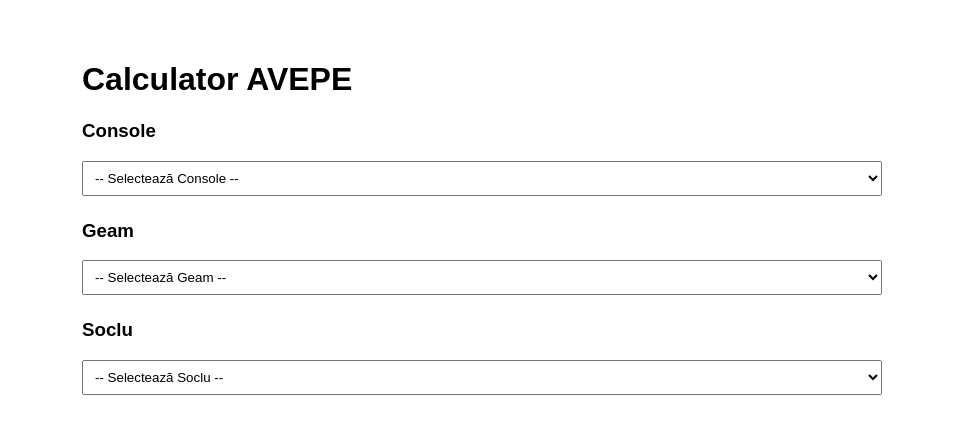
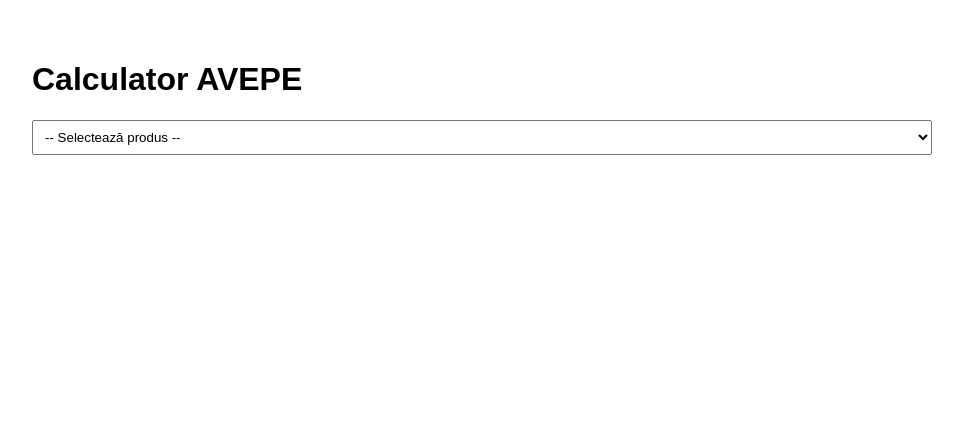
Before and after one commit to eugenpivo/avepe-calculator, a Next.js app: page / in a window 1280 px wide. Shown: the top 434 px of the page, without its empty margins (158-1121 px from the left). Built offline with nearby package versions, Linux system fonts and the light colour scheme.

Commit message:
Update index.js

```diff
--- a/pages/index.js
+++ b/pages/index.js
@@ -1,109 +1,100 @@
 import { useState } from 'react';
 
 const produse = [
-  {
-    categorie: "Console",
-    cod: "AVE-Cons 101",
-    denumire: "Consolă Clasică",
-    dimensiune: "200x150 mm",
-    pret: 75,
-    um: "buc"
-  },
-  {
-    categorie: "Geam",
-    cod: "AVE-101",
-    denumire: "Ancadrament sus",
-    dimensiune: "85x40 mm",
-    pret: 95,
-    um: "ml"
-  },
-  {
-    categorie: "Geam",
-    cod: "AVE-102",
-    denumire: "Ancadrament lateral",
-    dimensiune: "120x35 mm",
-    pret: 105,
-    um: "ml"
-  },
-  {
-    categorie: "Geam",
-    cod: "AVE-103",
-    denumire: "Ancadrament jos",
-    dimensiune: "100x50 mm",
-    pret: 110,
-    um: "ml"
-  },
-  {
-    categorie: "Soclu",
-    cod: "AVE-500",
-    denumire: "Profil Soclu",
-    dimensiune: "180x60 mm",
-    pret: 70,
-    um: "ml"
-  }
+  { categorie: "Geam", cod: "AVE-101", denumire: "Sus", dimensiune: "85x40", pret: 95, um: "ml" },
+  { categorie: "Geam", cod: "AVE-102", denumire: "Lateral", dimensiune: "120x35", pret: 105, um: "ml" },
+  { categorie: "Geam", cod: "AVE-103", denumire: "Jos", dimensiune: "100x50", pret: 110, um: "ml" },
+  { categorie: "Coltar", cod: "AVE-201", denumire: "Colțar", dimensiune: "200x200", pret: 45, um: "buc" },
+  { categorie: "Soclu", cod: "AVE-500", denumire: "Profil Soclu", dimensiune: "180x60", pret: 70, um: "ml" }
 ];
 
 export default function Home() {
   const [selectat, setSelectat] = useState(null);
   const [cantitate, setCantitate] = useState('');
-  const categorii = [...new Set(produse.map(p => p.categorie))];
+  const [oferta, setOferta] = useState([]);
 
-  const handleSelect = (e) => {
-    const cod = e.target.value;
-    const produs = produse.find(p => p.cod === cod);
-    setSelectat(produs);
+  const adaugaProdus = () => {
+    if (selectat && cantitate) {
+      setOferta([...oferta, { ...selectat, cantitate: parseFloat(cantitate) }]);
+      setSelectat(null);
       setCantitate('');
+    }
   };
 
-  const subtotal = selectat && cantitate ? selectat.pret * parseFloat(cantitate) : 0;
+  const subtotal = oferta.reduce((sum, item) => sum + item.pret * item.cantitate, 0);
   const tva = subtotal * 0.2;
   const total = subtotal + tva;
 
   return (
-    <div style={{ padding: '2rem', fontFamily: 'Arial', maxWidth: 800, margin: 'auto' }}>
+    <div style={{ padding: '2rem', fontFamily: 'Arial', maxWidth: 900, margin: 'auto' }}>
       <h1>Calculator AVEPE</h1>
 
-      {categorii.map(cat => (
-        <div key={cat} style={{ marginBottom: '1.5rem' }}>
-          <h3>{cat}</h3>
       <select
-            onChange={handleSelect}
+        onChange={(e) => {
+          const cod = e.target.value;
+          const produs = produse.find(p => p.cod === cod);
+          setSelectat(produs);
+        }}
         style={{ width: '100%', padding: '0.5rem' }}
       >
-            <option value="">-- Selectează {cat} --</option>
-            {produse.filter(p => p.categorie === cat).map(p => (
+        <option value="">-- Selectează produs --</option>
+        {produse.map(p => (
           <option key={p.cod} value={p.cod}>
             {p.cod} – {p.denumire} ({p.dimensiune}) – {p.pret} MDL / {p.um}
           </option>
         ))}
       </select>
-        </div>
-      ))}
 
       {selectat && (
-        <div style={{ marginTop: '2rem' }}>
-          <h4>Produs selectat: {selectat.cod} – {selectat.denumire}</h4>
-          <p>Dimensiune: {selectat.dimensiune}</p>
-          <p>Preț unitar: {selectat.pret} MDL / {selectat.um}</p>
-
-          <label>
-            Cantitate ({selectat.um}):{" "}
+        <div style={{ marginTop: '1rem' }}>
           <input
             type="number"
-              step="0.01"
             value={cantitate}
             onChange={(e) => setCantitate(e.target.value)}
+            placeholder={`Cantitate (${selectat.um})`}
             style={{ padding: '0.5rem', width: '100%' }}
           />
-          </label>
+          <button onClick={adaugaProdus} style={{ marginTop: '0.5rem', padding: '0.5rem 1rem' }}>
+            Adaugă în ofertă
+          </button>
+        </div>
+      )}
 
-          {cantitate && (
+      {oferta.length > 0 && (
+        <div style={{ marginTop: '2rem' }}>
+          <h3>Ofertă curentă:</h3>
+          <table width="100%" border="1" cellPadding="6" style={{ borderCollapse: 'collapse' }}>
+            <thead>
+              <tr>
+                <th>Cod</th>
+                <th>Denumire</th>
+                <th>Dimensiune</th>
+                <th>U.M.</th>
+                <th>Cantitate</th>
+                <th>Preț unitar</th>
+                <th>Total</th>
+              </tr>
+            </thead>
+            <tbody>
+              {oferta.map((item, index) => (
+                <tr key={index}>
+                  <td>{item.cod}</td>
+                  <td>{item.denumire}</td>
+                  <td>{item.dimensiune}</td>
+                  <td>{item.um}</td>
+                  <td>{item.cantitate}</td>
+                  <td>{item.pret} MDL</td>
+                  <td>{(item.pret * item.cantitate).toFixed(2)} MDL</td>
+                </tr>
+              ))}
+            </tbody>
+          </table>
+
           <div style={{ marginTop: '1rem', background: '#f3f3f3', padding: '1rem' }}>
             <p><strong>Subtotal:</strong> {subtotal.toFixed(2)} MDL</p>
             <p><strong>TVA (20%):</strong> {tva.toFixed(2)} MDL</p>
-              <p><strong>Total:</strong> {total.toFixed(2)} MDL</p>
+            <p><strong>Total General:</strong> {total.toFixed(2)} MDL</p>
           </div>
-          )}
         </div>
       )}
     </div>
```
Lines whose indentation alone changed are shown as unchanged.
